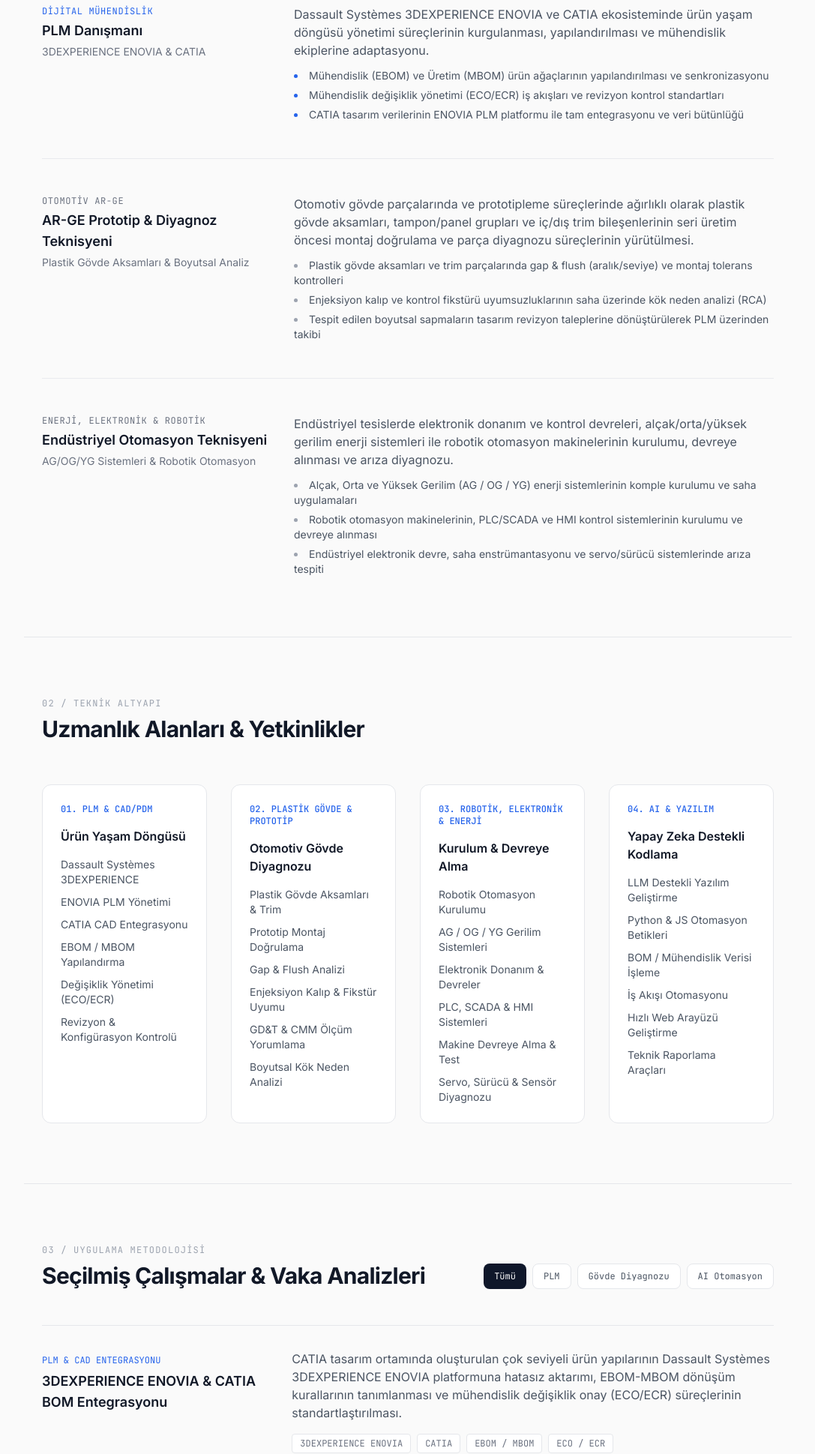
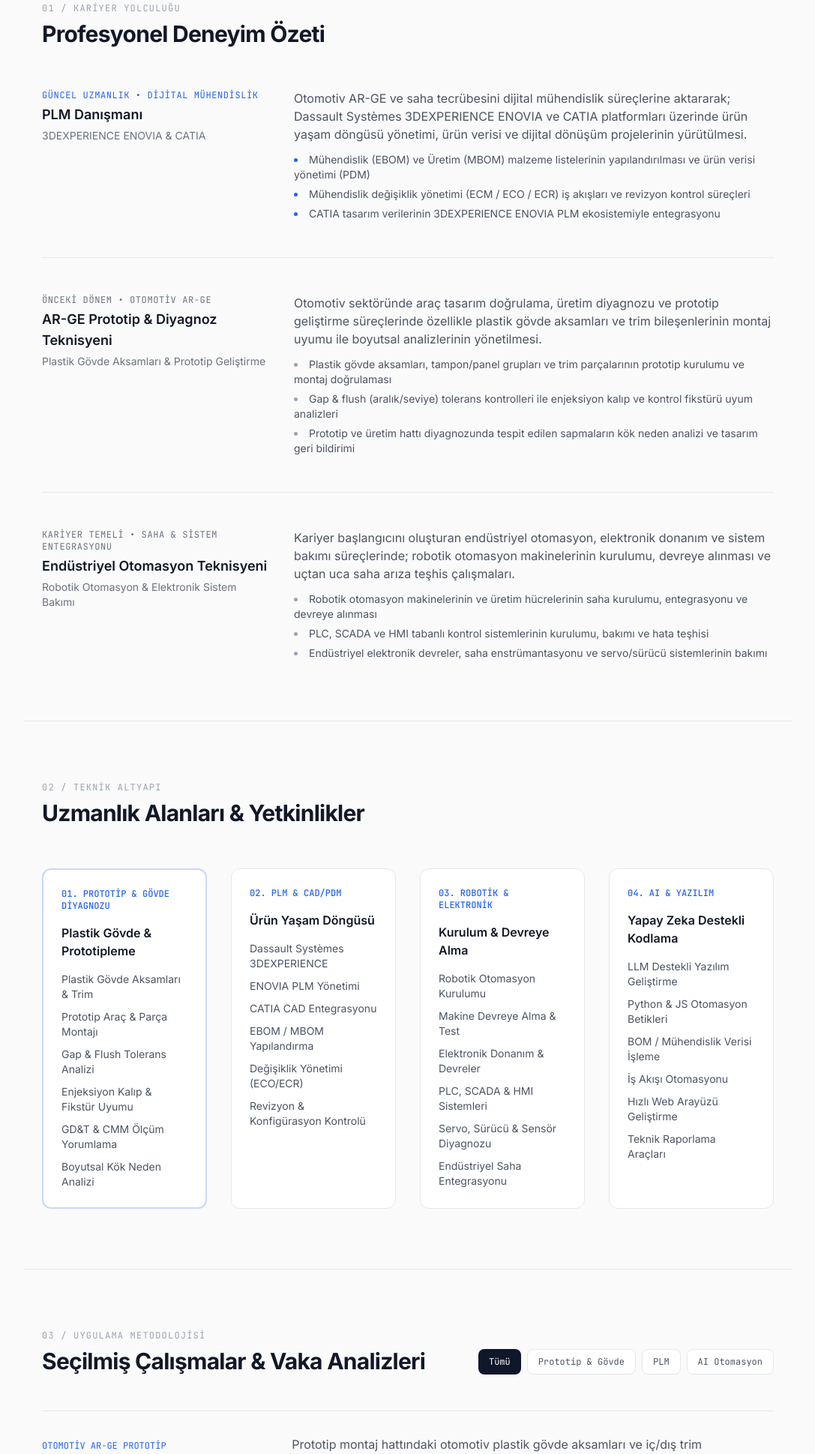
Before and after one commit to hasanebrarhorozoglu/web-site, a plain HTML site: page index.html in a window 1280 px wide. Shown: the part 861-2800 px from the top of the page at 75% size, without its empty margins (96-1183 px from the left). Drawn offline with nearby package versions, Linux system fonts and the light colour scheme.

Commit message:
Add files via upload

```diff
--- a/index.html
+++ b/index.html
@@ -69,25 +69,26 @@
 
     <main>
         <!-- 2) HERO BÖLÜMÜ (MİNİMALİST & FERAH) -->
-        <section id="hakkimda" class="max-w-5xl mx-auto px-6 pt-20 pb-20 sm:pt-28 sm:pb-28">
-            <div class="max-w-3xl space-y-6">
+        <section id="hakkimda" class="max-w-5xl mx-auto px-6 pt-20 pb-20 sm:pt-28 sm:pb-24">
+            <div class="max-w-3xl space-y-5">
                 <div class="text-xs font-mono uppercase tracking-widest text-blue-600">
-                    Bursa, Türkiye &bull; Mühendislik Sistemleri &amp; Otomasyon
+                    Bursa, Türkiye &bull; PLM, Otomotiv AR-GE Prototip &amp; Endüstriyel Otomasyon
                 </div>
 
-                <h1 class="text-4xl sm:text-5xl lg:text-[50px] font-bold tracking-tight text-gray-900 leading-[1.12]">
-
+                <h1 class="text-2xl sm:text-3xl font-semibold text-gray-900 leading-snug tracking-tight">
+                    PLM Danışmanı &bull; AR-GE Prototip &amp; Diyagnoz Teknisyeni &bull; Endüstriyel Otomasyon Teknisyeni
                 </h1>
 
-                <p class="text-lg sm:text-xl font-medium text-gray-800 leading-snug">
-                    PLM Danışmanı &bull; AR-GE Prototip &amp; Diyagnoz Teknisyeni &bull; Endüstriyel Otomasyon Teknisyeni
-                </p>
+                <div class="space-y-4 text-base sm:text-lg text-gray-600 leading-relaxed pt-1">
+                    <p>
+                        Otomasyon Teknisyenliği temelinde, otomotiv sektöründe AR-GE Teknisyeni olarak edindiğim saha tecrübesini PLM (Ürün Yaşam Döngüsü Yönetimi) Danışmanlığı yetkinlikleriyle birleştirerek profesyonelleşiyorum. Araç tasarım, üretim diyagnozu ve prototip geliştirme süreçlerindeki tecrübemi; ürün verisi, BOM (Malzeme Listesi) ve değişiklik yönetimi gibi kritik PLM süreçlerine aktararak dijital dönüşüm projelerinde kullanmaktayım.
+                    </p>
+                    <p>
+                        Endüstriyel otomasyon ve sistem bakımı geçmişimden gelen analitik bakış açısını, AR-GE’nin inovatif dinamikleriyle harmanlar; teknik analiz, hata teşhis ve sistem entegrasyonu süreçlerini uçtan uca yönetirim. Teknik doğruluğu yüksek, çözüm odaklı ve dijital mühendislik süreçlerinde katma değer yaratmaya odaklıyım.
+                    </p>
+                </div>
 
-                <p class="text-base sm:text-lg text-gray-600 leading-relaxed pt-1">
-                    Elektronik, alçak/orta/yüksek gerilim (AG/OG/YG) enerji sistemleri, robotik otomasyon makinelerinin kurulumu ve otomotiv plastik gövde aksamları AR-GE prototip diyagnozu saha tecrübemi; <strong class="font-medium text-gray-900">Dassault Systèmes 3DEXPERIENCE ENOVIA</strong> ve <strong class="font-medium text-gray-900">CATIA</strong> tabanlı ürün yaşam döngüsü yönetimi (<strong class="font-medium text-gray-900">PLM</strong>) danışmanlığı ile birleştiriyorum. Fiziksel saha ve üretim gerçekliklerinden dijital ürün ağacı mimarisine uzanan uçtan uca mühendislik süreçlerinde yüksek veri bütünlüğü ve operasyonel verimlilik sağlıyorum.
-                </p>
-
-                <div class="flex flex-wrap items-center gap-4 pt-4">
+                <div class="flex flex-wrap items-center gap-4 pt-3">
                     <a href="#iletisim" class="px-6 py-3 rounded-lg bg-slate-900 hover:bg-blue-600 text-white text-sm font-medium transition-colors">
                         İletişime Geç
                     </a>
@@ -99,7 +100,7 @@
             </div>
         </section>
 
-        <!-- 3) KARİYER & DENEYİM ÇİZGİSİ -->
+        <!-- 3) KARİYER & DENEYİM ÇİZGİSİ (KRONOLOJİK SIRALAMA: GÜNCELDEN BAŞLANGICA) -->
         <section id="deneyim" class="max-w-5xl mx-auto px-6 py-20 border-t border-gray-200">
             <div class="mb-14">
                 <span class="text-xs font-mono uppercase tracking-widest text-gray-400 block mb-2">01 / Kariyer Yolculuğu</span>
@@ -107,66 +108,66 @@
             </div>
 
             <div class="space-y-12">
-                <!-- Rol 1: PLM Danışmanı -->
+                <!-- 1. Dönem (Güncel): PLM Danışmanı -->
                 <div class="grid grid-cols-1 md:grid-cols-12 gap-4 md:gap-8 pb-12 border-b border-gray-200/80">
                     <div class="md:col-span-4">
-                        <span class="text-xs font-mono text-blue-600 uppercase tracking-wider block mb-1">Dijital Mühendislik</span>
+                        <span class="text-xs font-mono text-blue-600 uppercase tracking-wider block mb-1">Güncel Uzmanlık &bull; Dijital Mühendislik</span>
                         <h3 class="text-lg font-semibold text-gray-900">PLM Danışmanı</h3>
                         <p class="text-sm text-gray-500 mt-1">3DEXPERIENCE ENOVIA &amp; CATIA</p>
                     </div>
                     <div class="md:col-span-8 space-y-3 text-sm sm:text-base text-gray-600 leading-relaxed">
                         <p>
-                            Dassault Systèmes 3DEXPERIENCE ENOVIA ve CATIA ekosisteminde ürün yaşam döngüsü yönetimi süreçlerinin kurgulanması, yapılandırılması ve mühendislik ekiplerine adaptasyonu.
+                            Otomotiv AR-GE ve saha tecrübesini dijital mühendislik süreçlerine aktararak; Dassault Systèmes 3DEXPERIENCE ENOVIA ve CATIA platformları üzerinde ürün yaşam döngüsü yönetimi, ürün verisi ve dijital dönüşüm projelerinin yürütülmesi.
                         </p>
                         <ul class="space-y-1.5 text-sm text-gray-600 list-disc list-inside marker:text-blue-600">
-                            <li>Mühendislik (EBOM) ve Üretim (MBOM) ürün ağaçlarının yapılandırılması ve senkronizasyonu</li>
-                            <li>Mühendislik değişiklik yönetimi (ECO/ECR) iş akışları ve revizyon kontrol standartları</li>
-                            <li>CATIA tasarım verilerinin ENOVIA PLM platformu ile tam entegrasyonu ve veri bütünlüğü</li>
+                            <li>Mühendislik (EBOM) ve Üretim (MBOM) malzeme listelerinin yapılandırılması ve ürün verisi yönetimi (PDM)</li>
+                            <li>Mühendislik değişiklik yönetimi (ECM / ECO / ECR) iş akışları ve revizyon kontrol süreçleri</li>
+                            <li>CATIA tasarım verilerinin 3DEXPERIENCE ENOVIA PLM ekosistemiyle entegrasyonu</li>
                         </ul>
                     </div>
                 </div>
 
-                <!-- Rol 2: AR-GE Prototip & Diyagnoz Teknisyeni -->
+                <!-- 2. Dönem (Önceki): AR-GE Prototip & Diyagnoz Teknisyeni -->
                 <div class="grid grid-cols-1 md:grid-cols-12 gap-4 md:gap-8 pb-12 border-b border-gray-200/80">
                     <div class="md:col-span-4">
-                        <span class="text-xs font-mono text-gray-500 uppercase tracking-wider block mb-1">Otomotiv AR-GE</span>
+                        <span class="text-xs font-mono text-gray-500 uppercase tracking-wider block mb-1">Önceki Dönem &bull; Otomotiv AR-GE</span>
                         <h3 class="text-lg font-semibold text-gray-900">AR-GE Prototip &amp; Diyagnoz Teknisyeni</h3>
-                        <p class="text-sm text-gray-500 mt-1">Plastik Gövde Aksamları &amp; Boyutsal Analiz</p>
+                        <p class="text-sm text-gray-500 mt-1">Plastik Gövde Aksamları &amp; Prototip Geliştirme</p>
                     </div>
                     <div class="md:col-span-8 space-y-3 text-sm sm:text-base text-gray-600 leading-relaxed">
                         <p>
-                            Otomotiv gövde parçalarında ve prototipleme süreçlerinde ağırlıklı olarak plastik gövde aksamları, tampon/panel grupları ve iç/dış trim bileşenlerinin seri üretim öncesi montaj doğrulama ve parça diyagnozu süreçlerinin yürütülmesi.
+                            Otomotiv sektöründe araç tasarım doğrulama, üretim diyagnozu ve prototip geliştirme süreçlerinde özellikle plastik gövde aksamları ve trim bileşenlerinin montaj uyumu ile boyutsal analizlerinin yönetilmesi.
                         </p>
                         <ul class="space-y-1.5 text-sm text-gray-600 list-disc list-inside marker:text-gray-400">
-                            <li>Plastik gövde aksamları ve trim parçalarında gap &amp; flush (aralık/seviye) ve montaj tolerans kontrolleri</li>
-                            <li>Enjeksiyon kalıp ve kontrol fikstürü uyumsuzluklarının saha üzerinde kök neden analizi (RCA)</li>
-                            <li>Tespit edilen boyutsal sapmaların tasarım revizyon taleplerine dönüştürülerek PLM üzerinden takibi</li>
+                            <li>Plastik gövde aksamları, tampon/panel grupları ve trim parçalarının prototip kurulumu ve montaj doğrulaması</li>
+                            <li>Gap &amp; flush (aralık/seviye) tolerans kontrolleri ile enjeksiyon kalıp ve kontrol fikstürü uyum analizleri</li>
+                            <li>Prototip ve üretim hattı diyagnozunda tespit edilen sapmaların kök neden analizi ve tasarım geri bildirimi</li>
                         </ul>
                     </div>
                 </div>
 
-                <!-- Rol 3: Endüstriyel Otomasyon Teknisyeni -->
+                <!-- 3. Dönem (Kariyer Temeli): Endüstriyel Otomasyon Teknisyeni -->
                 <div class="grid grid-cols-1 md:grid-cols-12 gap-4 md:gap-8">
                     <div class="md:col-span-4">
-                        <span class="text-xs font-mono text-gray-500 uppercase tracking-wider block mb-1">Enerji, Elektronik &amp; Robotik</span>
+                        <span class="text-xs font-mono text-gray-500 uppercase tracking-wider block mb-1">Kariyer Temeli &bull; Saha &amp; Sistem Entegrasyonu</span>
                         <h3 class="text-lg font-semibold text-gray-900">Endüstriyel Otomasyon Teknisyeni</h3>
-                        <p class="text-sm text-gray-500 mt-1">AG/OG/YG Sistemleri &amp; Robotik Otomasyon</p>
+                        <p class="text-sm text-gray-500 mt-1">Robotik Otomasyon &amp; Elektronik Sistem Bakımı</p>
                     </div>
                     <div class="md:col-span-8 space-y-3 text-sm sm:text-base text-gray-600 leading-relaxed">
                         <p>
-                            Endüstriyel tesislerde elektronik donanım ve kontrol devreleri, alçak/orta/yüksek gerilim enerji sistemleri ile robotik otomasyon makinelerinin kurulumu, devreye alınması ve arıza diyagnozu.
+                            Kariyer başlangıcını oluşturan endüstriyel otomasyon, elektronik donanım ve sistem bakımı süreçlerinde; robotik otomasyon makinelerinin kurulumu, devreye alınması ve uçtan uca saha arıza teşhis çalışmaları.
                         </p>
                         <ul class="space-y-1.5 text-sm text-gray-600 list-disc list-inside marker:text-gray-400">
-                            <li>Alçak, Orta ve Yüksek Gerilim (AG / OG / YG) enerji sistemlerinin komple kurulumu ve saha uygulamaları</li>
-                            <li>Robotik otomasyon makinelerinin, PLC/SCADA ve HMI kontrol sistemlerinin kurulumu ve devreye alınması</li>
-                            <li>Endüstriyel elektronik devre, saha enstrümantasyonu ve servo/sürücü sistemlerinde arıza tespiti</li>
+                            <li>Robotik otomasyon makinelerinin ve üretim hücrelerinin saha kurulumu, entegrasyonu ve devreye alınması</li>
+                            <li>PLC, SCADA ve HMI tabanlı kontrol sistemlerinin kurulumu, bakımı ve hata teşhisi</li>
+                            <li>Endüstriyel elektronik devreler, saha enstrümantasyonu ve servo/sürücü sistemlerinin bakımı</li>
                         </ul>
                     </div>
                 </div>
             </div>
         </section>
 
-        <!-- 4) UZMANLIK ALANLARI & YETKİNLİKLER (4 SADE SÜTUN) -->
+        <!-- 4) UZMANLIK ALANLARI & YETKİNLİKLER (4 SADE SÜTUN - PROTOTİP ÖN PLANDA) -->
         <section id="yetkinlikler" class="max-w-5xl mx-auto px-6 py-20 border-t border-gray-200">
             <div class="mb-14">
                 <span class="text-xs font-mono uppercase tracking-widest text-gray-400 block mb-2">02 / Teknik Altyapı</span>
@@ -174,9 +175,23 @@
             </div>
 
             <div class="grid grid-cols-1 sm:grid-cols-2 lg:grid-cols-4 gap-8">
-                <!-- Sütun 1: PLM & CAD/PDM -->
+                <!-- Sütun 1 (Öncelikli): Otomotiv Plastik Gövde Prototip & Diyagnoz -->
+                <div class="bg-white border-2 border-blue-600/25 rounded-xl p-6 space-y-4">
+                    <div class="text-xs font-mono text-blue-600 font-medium">01. PROTOTİP &amp; GÖVDE DİYAGNOZU</div>
+                    <h3 class="text-base font-semibold text-gray-900">Plastik Gövde &amp; Prototipleme</h3>
+                    <ul class="space-y-2.5 text-sm text-gray-600">
+                        <li>Plastik Gövde Aksamları &amp; Trim</li>
+                        <li>Prototip Araç &amp; Parça Montajı</li>
+                        <li>Gap &amp; Flush Tolerans Analizi</li>
+                        <li>Enjeksiyon Kalıp &amp; Fikstür Uyumu</li>
+                        <li>GD&amp;T &amp; CMM Ölçüm Yorumlama</li>
+                        <li>Boyutsal Kök Neden Analizi</li>
+                    </ul>
+                </div>
+
+                <!-- Sütun 2: PLM & CAD/PDM -->
                 <div class="bg-white border border-gray-200 rounded-xl p-6 space-y-4">
-                    <div class="text-xs font-mono text-blue-600 font-medium">01. PLM &amp; CAD/PDM</div>
+                    <div class="text-xs font-mono text-blue-600 font-medium">02. PLM &amp; CAD/PDM</div>
                     <h3 class="text-base font-semibold text-gray-900">Ürün Yaşam Döngüsü</h3>
                     <ul class="space-y-2.5 text-sm text-gray-600">
                         <li>Dassault Systèmes 3DEXPERIENCE</li>
@@ -188,31 +203,17 @@
                     </ul>
                 </div>
 
-                <!-- Sütun 2: Otomotiv Plastik Gövde Prototip & Diyagnoz -->
+                <!-- Sütun 3: Robotik Otomasyon & Elektronik Sistemler -->
                 <div class="bg-white border border-gray-200 rounded-xl p-6 space-y-4">
-                    <div class="text-xs font-mono text-blue-600 font-medium">02. PLASTİK GÖVDE &amp; PROTOTİP</div>
-                    <h3 class="text-base font-semibold text-gray-900">Otomotiv Gövde Diyagnozu</h3>
-                    <ul class="space-y-2.5 text-sm text-gray-600">
-                        <li>Plastik Gövde Aksamları &amp; Trim</li>
-                        <li>Prototip Montaj Doğrulama</li>
-                        <li>Gap &amp; Flush Analizi</li>
-                        <li>Enjeksiyon Kalıp &amp; Fikstür Uyumu</li>
-                        <li>GD&amp;T &amp; CMM Ölçüm Yorumlama</li>
-                        <li>Boyutsal Kök Neden Analizi</li>
-                    </ul>
-                </div>
-
-                <!-- Sütun 3: Robotik Otomasyon, Elektronik & Enerji Sistemleri -->
-                <div class="bg-white border border-gray-200 rounded-xl p-6 space-y-4">
-                    <div class="text-xs font-mono text-blue-600 font-medium">03. ROBOTİK, ELEKTRONİK &amp; ENERJİ</div>
+                    <div class="text-xs font-mono text-blue-600 font-medium">03. ROBOTİK &amp; ELEKTRONİK</div>
                     <h3 class="text-base font-semibold text-gray-900">Kurulum &amp; Devreye Alma</h3>
                     <ul class="space-y-2.5 text-sm text-gray-600">
                         <li>Robotik Otomasyon Kurulumu</li>
-                        <li>AG / OG / YG Gerilim Sistemleri</li>
+                        <li>Makine Devreye Alma &amp; Test</li>
                         <li>Elektronik Donanım &amp; Devreler</li>
                         <li>PLC, SCADA &amp; HMI Sistemleri</li>
-                        <li>Makine Devreye Alma &amp; Test</li>
                         <li>Servo, Sürücü &amp; Sensör Diyagnozu</li>
+                        <li>Endüstriyel Saha Entegrasyonu</li>
                     </ul>
                 </div>
 
@@ -245,11 +246,11 @@
                     <button type="button" data-filter="all" class="filter-btn px-3.5 py-2 rounded-lg bg-slate-900 text-white transition-colors">
                         Tümü
                     </button>
+                    <button type="button" data-filter="diyagnoz" class="filter-btn px-3.5 py-2 rounded-lg bg-white border border-gray-200 text-gray-600 hover:text-gray-900 transition-colors">
+                        Prototip &amp; Gövde
+                    </button>
                     <button type="button" data-filter="plm" class="filter-btn px-3.5 py-2 rounded-lg bg-white border border-gray-200 text-gray-600 hover:text-gray-900 transition-colors">
                         PLM
-                    </button>
-                    <button type="button" data-filter="diyagnoz" class="filter-btn px-3.5 py-2 rounded-lg bg-white border border-gray-200 text-gray-600 hover:text-gray-900 transition-colors">
-                        Gövde Diyagnozu
                     </button>
                     <button type="button" data-filter="ai" class="filter-btn px-3.5 py-2 rounded-lg bg-white border border-gray-200 text-gray-600 hover:text-gray-900 transition-colors">
                         AI Otomasyon
@@ -258,7 +259,26 @@
             </div>
 
             <div class="divide-y divide-gray-200 border-t border-b border-gray-200">
-                <!-- Proje 1 -->
+                <!-- Proje 1 (Öncelikli): Plastik Gövde Aksamları Prototip & Boyutsal Diyagnoz -->
+                <article data-category="diyagnoz" class="case-item py-8 grid grid-cols-1 md:grid-cols-12 gap-6 items-start">
+                    <div class="md:col-span-4 space-y-1">
+                        <span class="text-xs font-mono text-blue-600">OTOMOTİV AR-GE PROTOTİP</span>
+                        <h3 class="text-lg font-semibold text-gray-900">Plastik Gövde Aksamları Prototip &amp; Boyutsal Diyagnoz Süreci</h3>
+                    </div>
+                    <div class="md:col-span-8 space-y-3">
+                        <p class="text-sm sm:text-base text-gray-600 leading-relaxed">
+                            Prototip montaj hattındaki otomotiv plastik gövde aksamları ve iç/dış trim parçalarında oluşan gap &amp; flush sapmalarının kontrol fikstürü ve CMM verileri ışığında kök neden analizinin yapılması; bulguların PLM değişiklik talepleriyle tasarım ekiplerine geri beslenmesi.
+                        </p>
+                        <div class="flex flex-wrap gap-2 pt-1 text-xs font-mono text-gray-500">
+                            <span class="px-2.5 py-1 bg-white border border-gray-200 rounded">Plastik Gövde Aksamları</span>
+                            <span class="px-2.5 py-1 bg-white border border-gray-200 rounded">Prototip Montaj</span>
+                            <span class="px-2.5 py-1 bg-white border border-gray-200 rounded">Gap &amp; Flush</span>
+                            <span class="px-2.5 py-1 bg-white border border-gray-200 rounded">Fikstür Doğrulama</span>
+                        </div>
+                    </div>
+                </article>
+
+                <!-- Proje 2 -->
                 <article data-category="plm" class="case-item py-8 grid grid-cols-1 md:grid-cols-12 gap-6 items-start">
                     <div class="md:col-span-4 space-y-1">
                         <span class="text-xs font-mono text-blue-600">PLM &amp; CAD ENTEGRASYONU</span>
@@ -273,25 +293,6 @@
                             <span class="px-2.5 py-1 bg-white border border-gray-200 rounded">CATIA</span>
                             <span class="px-2.5 py-1 bg-white border border-gray-200 rounded">EBOM / MBOM</span>
                             <span class="px-2.5 py-1 bg-white border border-gray-200 rounded">ECO / ECR</span>
-                        </div>
-                    </div>
-                </article>
-
-                <!-- Proje 2 -->
-                <article data-category="diyagnoz" class="case-item py-8 grid grid-cols-1 md:grid-cols-12 gap-6 items-start">
-                    <div class="md:col-span-4 space-y-1">
-                        <span class="text-xs font-mono text-blue-600">OTOMOTİV AR-GE</span>
-                        <h3 class="text-lg font-semibold text-gray-900">Plastik Gövde Aksamları Prototip &amp; Boyutsal Diyagnoz Süreci</h3>
-                    </div>
-                    <div class="md:col-span-8 space-y-3">
-                        <p class="text-sm sm:text-base text-gray-600 leading-relaxed">
-                            Prototip montaj hattındaki otomotiv plastik gövde aksamları ve iç/dış trim parçalarında oluşan gap &amp; flush sapmalarının kontrol fikstürü ve CMM verileri ışığında kök neden analizinin yapılması; bulguların PLM değişiklik talepleriyle tasarım ekiplerine geri beslenmesi.
-                        </p>
-                        <div class="flex flex-wrap gap-2 pt-1 text-xs font-mono text-gray-500">
-                            <span class="px-2.5 py-1 bg-white border border-gray-200 rounded">Plastik Gövde Aksamları</span>
-                            <span class="px-2.5 py-1 bg-white border border-gray-200 rounded">Gap &amp; Flush</span>
-                            <span class="px-2.5 py-1 bg-white border border-gray-200 rounded">Fikstür Doğrulama</span>
-                            <span class="px-2.5 py-1 bg-white border border-gray-200 rounded">Kök Neden Analizi</span>
                         </div>
                     </div>
                 </article>
@@ -317,18 +318,10 @@
             </div>
         </section>
 
-        <!-- 6) SADE İLETİŞİM BÖLÜMÜ -->
+        <!-- 6) SADE İLETİŞİM BÖLÜMÜ (YALNIZCA DOĞRUDAN İLETİŞİM LİNKLERİ) -->
         <section id="iletisim" class="max-w-5xl mx-auto px-6 py-20 border-t border-gray-200">
-            <div class="bg-white border border-gray-200 rounded-2xl p-8 sm:p-12">
-                <div class="max-w-2xl space-y-4">
-                    <span class="text-xs font-mono uppercase tracking-widest text-blue-600 block">04 / İletişim</span>
-                    <h2 class="text-2xl sm:text-3xl font-bold text-gray-900 tracking-tight">Profesyonel İletişim &amp; İş Birliği</h2>
-                    <p class="text-sm sm:text-base text-gray-600 leading-relaxed">
-                        PLM danışmanlığı (3DEXPERIENCE ENOVIA &amp; CATIA), otomotiv gövde prototip diyagnozu veya endüstriyel otomasyon projeleri hakkında görüşmek için doğrudan e-posta gönderebilir ya da LinkedIn üzerinden bağlantı kurabilirsiniz.
-                    </p>
-                </div>
-
-                <div class="mt-8 pt-8 border-t border-gray-100 grid grid-cols-1 sm:grid-cols-2 gap-4">
+            <div class="bg-white border border-gray-200 rounded-2xl p-6 sm:p-8">
+                <div class="grid grid-cols-1 sm:grid-cols-2 gap-4">
                     <!-- E-Posta Kartı (Tek Tıkla Kopyalama) -->
                     <div class="flex items-center justify-between gap-4 p-4 rounded-xl bg-surface border border-gray-200">
                         <div class="min-w-0">
```
